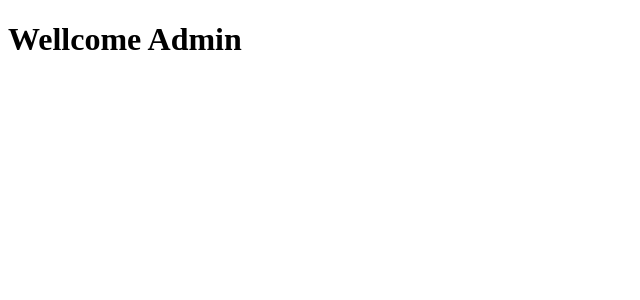
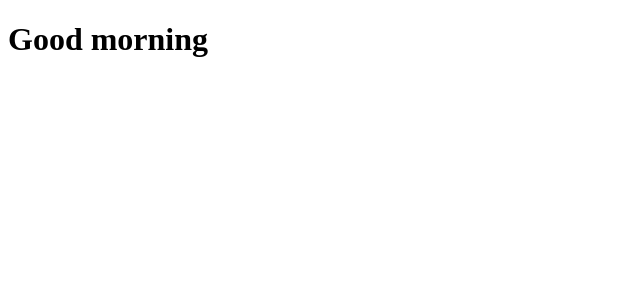
Before and after one commit to Samratcodebase/React-APP, a React (Vite) app: page / in a window 1280 px wide. Shown: the top 300 px of the page, without its empty margins (0-640 px from the left). Built offline with nearby package versions, Linux system fonts and the light colour scheme.

Commit message:
Greetings Components

```diff
--- /dev/null
+++ b/src/components/Greeting.jsx
@@ -0,0 +1,12 @@
+const Greeting = ({ timeOfDay }) => {
+  let msg = "";
+  timeOfDay == "morning" ? (msg = `Good ${timeOfDay}`) : (msg = `Good after`);
+
+  return (
+    <>
+      <h1>{msg}</h1>
+    </>
+  );
+};
+
+export default Greeting;
--- a/src/main.jsx
+++ b/src/main.jsx
@@ -2,8 +2,10 @@ import { StrictMode } from "react";
 import { createRoot } from "react-dom/client";
 import Weather from "./components/Weather";
 import UserStatus from "./components/UserStatus";
+import Greeting from "./components/Greeting"
 createRoot(document.getElementById("root")).render(
   <StrictMode>
-    <UserStatus loggedIn={true} isAdmin={true} />
+
+    <Greeting timeOfDay={"morning"} />
   </StrictMode>,
 );
```
